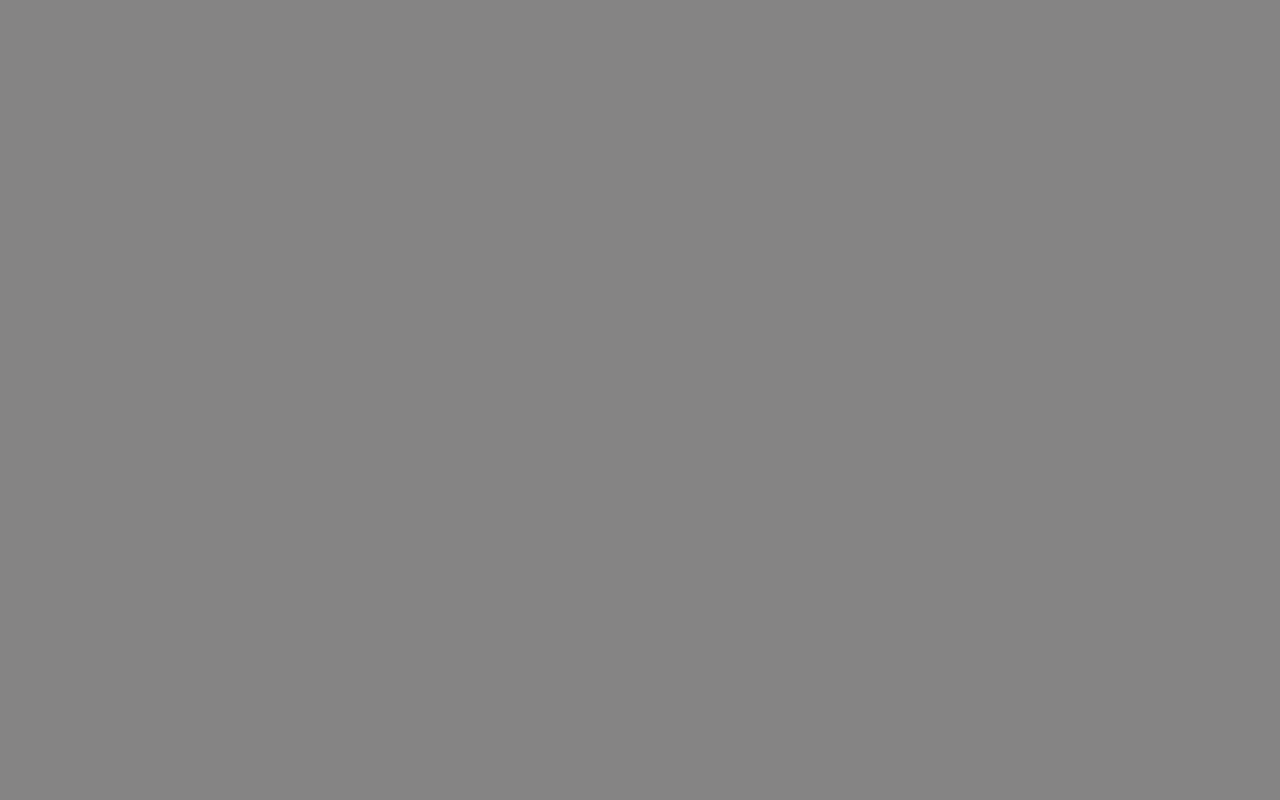
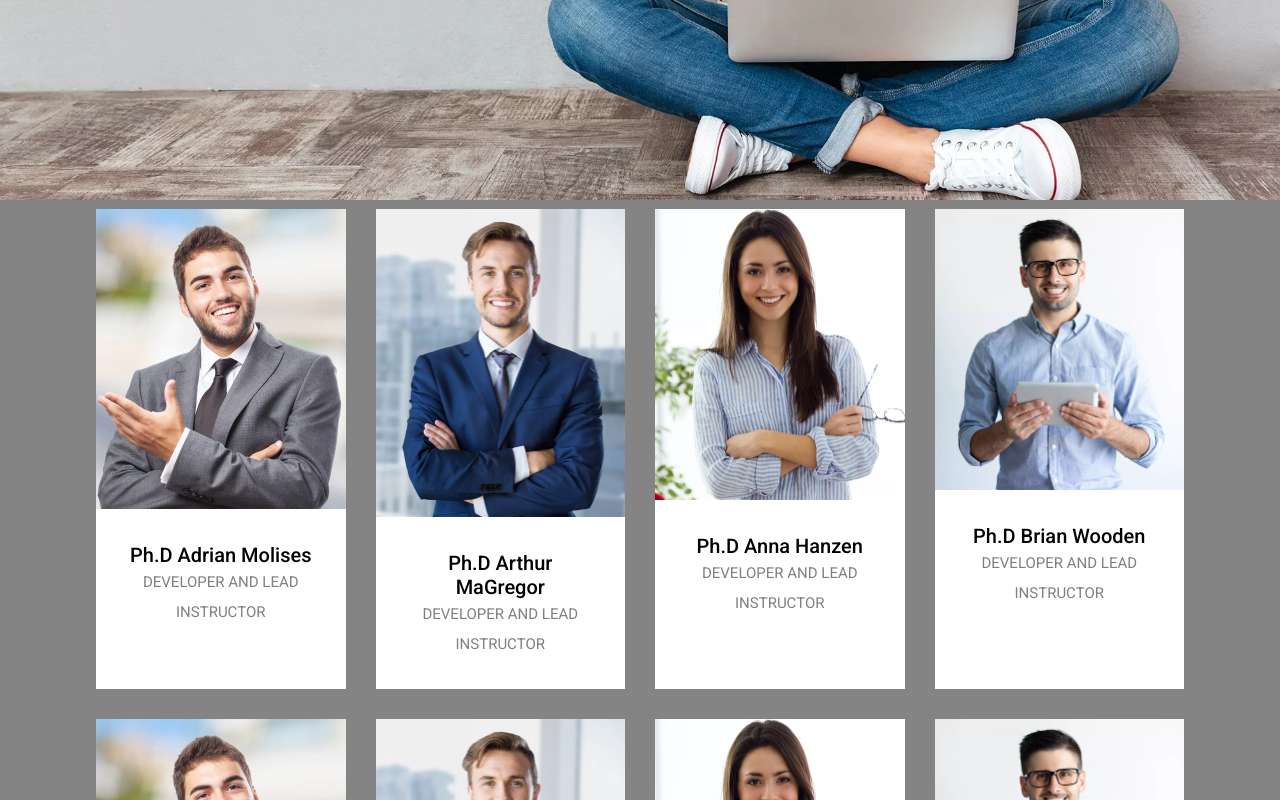
Before and after one commit to khoji-7/online-courses, a React (Vite) app: page /team in a window 1280 px wide. Shown: the part 600-1400 px from the top of the page. Before the commit the page ends 800 px from the top, so only its background shows below. Built offline with nearby package versions, Linux system fonts and the light colour scheme.

Commit message:
team complete

```diff
--- a/src/App.jsx
+++ b/src/App.jsx
@@ -6,6 +6,7 @@ import { Route } from "react-router-dom";
 import Home from "./components/home/Home";
 import About from "./components/about/About";
 import CourseHome from "./components/allCourse/CourseHome";
+import Team from "./components/Team/Team";
 const App = () => {
     return (
         <>
@@ -15,6 +16,8 @@ const App = () => {
                     <Route path="/" exact component={Home} />
                     <Route path="/about" exact component={About} />
                     <Route path="/course" exact component={CourseHome} />
+                    <Route path="/team" exact component={Team} />
+
                 </Switch>
             </Router>
         </>
--- /dev/null
+++ b/src/components/Team/Team.jsx
@@ -0,0 +1,19 @@
+import React from 'react'
+import TeamCard from './TeamCard'
+import Back from '../common/back/Back'
+import  "./team.css"
+
+const Team = () => {
+  return (
+    <>
+      <Back title = "Team"/>
+        <section className='team padding'>
+            <div  className='container grid'>
+                <TeamCard/>
+            </div>
+        </section>
+    </>
+  )
+}
+
+export default Team
--- /dev/null
+++ b/src/components/Team/TeamCard.jsx
@@ -0,0 +1,29 @@
+import React from 'react'
+import { team } from '../../dummydata'
+
+const TeamCard = () => {
+  return (
+    <>
+       {team.map((val)=>(
+            <div className='items shadow'>
+                <div className='img'>
+                    <img src={val.cover} alt="" />
+                    <div className='overlay'>
+                        <i className="fab fa-facebook-f icon"></i>
+                        <i className="fab fa-instagram icon"></i>
+                        <i className="fab fa-twitter icon"></i>
+                        <a href="https:/t.me/khoji_7"><i className="fab fa-telegram icon"></i></a>
+                    </div>
+                </div>
+                <div className='details'>
+                    <h2>{val.name}</h2>
+                    <p>{val.work}</p>
+                </div>
+            </div>
+        ))
+       }
+    </>
+  )
+}
+
+export default TeamCard
--- /dev/null
+++ b/src/components/Team/team.css
@@ -0,0 +1,50 @@
+.team .items{
+     transition: 0.5s;
+}
+.team .img{
+    position: relative;
+}
+.team img{
+    width: 100%;
+    height: 100%;
+}
+.overlay{
+    position: absolute;
+    bottom: 0;
+    z-index: 11;
+    display: flex;
+    flex-direction: column;
+    padding: 20px;
+    transition: 0.5;
+    opacity: 0;
+}
+.overlay i {
+    background-color: black;
+    color: white;
+    margin: 5px;
+}
+.team .details{
+    padding: 30px;
+    text-align: center;
+}
+.team .details h2{
+    font-weight: 500;
+    font-size: 20px;
+    transition: 0.5s;
+}
+.team .details p{
+    font-size: 15px;
+    transition: 0.5s;
+    color: gray;
+}
+.team .items:hover{
+    background-color: #1eb2a6;
+    color: white;
+    cursor: pointer;
+}
+.team .items:hover p{
+    color: white;
+}
+.team .items:hover .overlay{
+    opacity: 1;
+}
```
